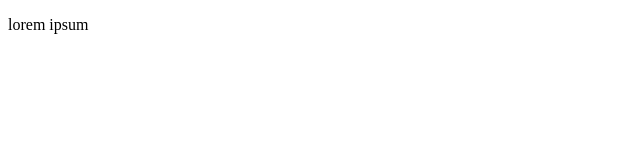
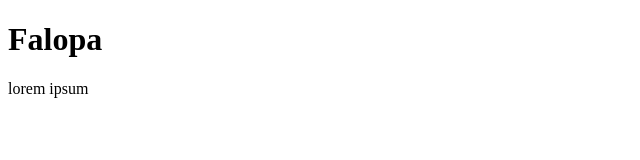
Before and after one commit to LucasCueli/test-repositorio, a plain HTML site: page index.html in a window 1280 px wide. Shown: the whole page, without its empty margins (0-640 px from the left). Drawn offline with Linux system fonts and the light colour scheme.

Commit message:
Cambio 3

```diff
--- a/index.html
+++ b/index.html
@@ -7,6 +7,8 @@
     <title>GIT VScode</title>
 </head>
 <body>
+    <h1>Falopa</h1>
+
     <div class="contenedor">
         <div class="row">
             <p>lorem ipsum</p>
```
